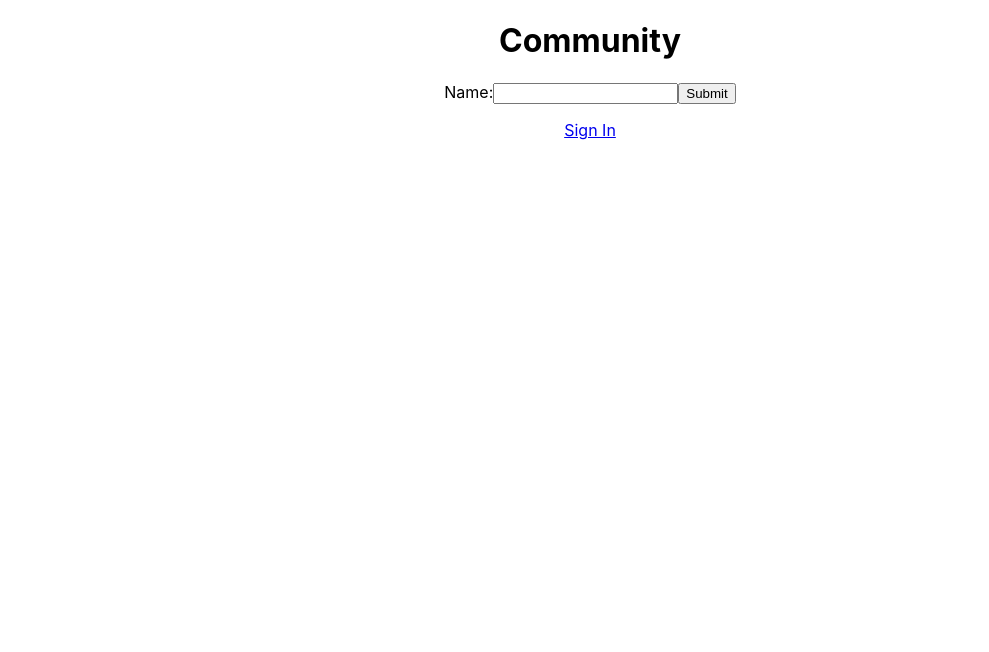
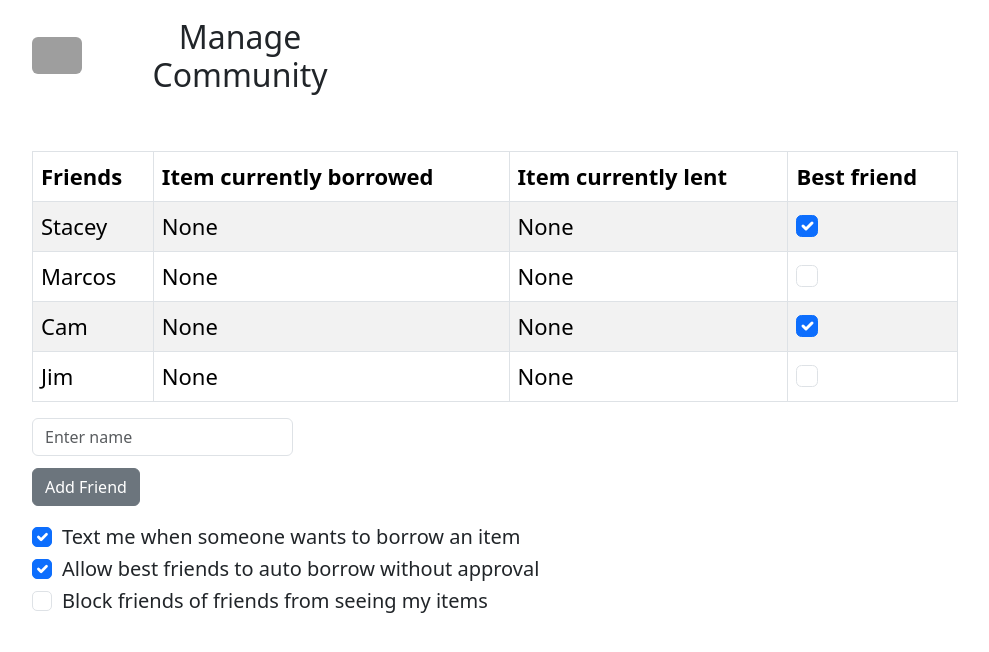
Before and after one commit to simukuka/YourShare-app, a React (Create React App) app in the folder yourshare/: page /community in a window 1280 px wide. Shown: the top 652 px of the page, without its empty margins (50-1039 px from the left). Built offline with nearby package versions, Linux system fonts and the light colour scheme; grey boxes are pictures that could not be loaded.

Commit message:
added Community page

```diff
--- a/yourshare/package.json
+++ b/yourshare/package.json
@@ -7,6 +7,7 @@
     "@testing-library/react": "^13.4.0",
     "@testing-library/user-event": "^13.5.0",
     "react": "^18.3.1",
+    "react-bootstrap": "^2.10.4",
     "react-dom": "^18.3.1",
     "react-router-dom": "^6.25.1",
     "react-scripts": "5.0.1",
--- a/yourshare/src/App.js
+++ b/yourshare/src/App.js
@@ -4,6 +4,8 @@ import { WelcomePage } from "./pages/WelcomePage";
 import { AddItemPage } from "./pages/AddItemPage";
 import { CommunityPage } from "./pages/CommunityPage";
 import { Routes, Route, Link } from 'react-router-dom';
+import 'bootstrap/dist/css/bootstrap.min.css';
+
 
 
 function App() {
--- a/yourshare/src/pages/CommunityPage.js
+++ b/yourshare/src/pages/CommunityPage.js
@@ -1,29 +1,106 @@
-import React from "react";
-// import { pages } from "../App";
-import { Link, useNavigate } from "react-router-dom";
+import React, { useState } from "react";
+import { useNavigate } from "react-router-dom";
+import Table from 'react-bootstrap/Table';
+import Button from 'react-bootstrap/Button';
+import Container from 'react-bootstrap/Container';
+import Row from 'react-bootstrap/Row';
+import Col from 'react-bootstrap/Col';
+import Form from 'react-bootstrap/Form';
+import Image from 'react-bootstrap/Image';
+import Y_s from "../images/93634.png";
 
+export const CommunityPage = (props) => {
+  const navigate = useNavigate();
+  const [friends, setFriends] = useState([
+    { name: 'Stacey', borrowed: 'None', lent: 'None', bestFriend: true },
+    { name: 'Marcos', borrowed: 'None', lent: 'None', bestFriend: false },
+    { name: 'Cam', borrowed: 'None', lent: 'None', bestFriend: true },
+    { name: 'Jim', borrowed: 'None', lent: 'None', bestFriend: false }
+  ]);
+  const [newFriend, setNewFriend] = useState({ name: '', borrowed: 'None', lent: 'None', bestFriend: false });
 
-export const WelcomePage = (props) => {
-
+  const handleAddFriend = (event) => {
+    event.preventDefault();
+    setFriends([...friends, newFriend]);
+    setNewFriend({ name: '', borrowed: 'None', lent: 'None', bestFriend: false });
   };
 
-export const CommunityPage = (props) => {
-    const navigate = useNavigate();
-  const handleSubmit = (event)=>{
-    event.preventDefault();
-    navigate("/additem")
-  }
+  const handleNewFriendChange = (event) => {
+    const { name, value, type, checked } = event.target;
+    setNewFriend((prev) => ({
+      ...prev,
+      [name]: type === 'checkbox' ? checked : value
+    }));
+  };
+
   return (
-    <div>
-      <h1>Community</h1>
-      <form onSubmit={handleSubmit}>
-        <label>
-          Name:
-          <input type="text" name="name"></input>
-        </label>
-        <button type="submit">Submit</button>
-      </form>
-      <p> <Link to="/additem">Sign In</Link></p>
-    </div>
+    <>
+      <Container style={{ fontSize: 20 }}>
+        <Row className="my-2">
+          <Col md="4" style={{ display: 'flex', alignItems: 'center' }}>
+            <Button variant="link" onClick={() => navigate(-1)} style={{ padding: 0, border: 'none', background: 'none' }}>
+              <Image src={Y_s} rounded style={{ width: "50px", height: "auto" }} />
+            </Button>
+            <h2 style={{ marginLeft: '10px', paddingTop: 10 }}>Manage Community</h2>
+          </Col>
+        </Row>
+        <Row>
+          <Col md="10" style={{ paddingTop: 40 }}>
+            <Table striped bordered hover size="lg" style={{ fontSize: '1.1em', textAlign: 'left' }}>
+              <thead>
+                <tr>
+                  <th>Friends</th>
+                  <th>Item currently borrowed</th>
+                  <th>Item currently lent</th>
+                  <th>Best friend</th>
+                </tr>
+              </thead>
+              <tbody>
+                {friends.map((friend, index) => (
+                  <tr key={index}>
+                    <td>{friend.name}</td>
+                    <td>{friend.borrowed}</td>
+                    <td>{friend.lent}</td>
+                    <td><Form.Check type="checkbox" checked={friend.bestFriend} readOnly /></td>
+                  </tr>
+                ))}
+              </tbody>
+            </Table>
+          </Col>
+        </Row>
+        <Row>
+          <Col md="12">
+            <Form onSubmit={handleAddFriend}>
+              <Row>
+                <Col md="3">
+                  <Form.Group controlId="formFriendName">
+                    <Form.Control
+                      type="text"
+                      placeholder="Enter name"
+                      name="name"
+                      value={newFriend.name}
+                      onChange={handleNewFriendChange}
+                      required
+                    />
+                  </Form.Group>
+                </Col>
+              </Row>
+              <Col md="2" className="d-flex align-items-end" style={{ paddingTop: 12 }}>
+                <Button variant="secondary" type="submit">Add Friend</Button>
+              </Col>
+            </Form>
+          </Col>
+        </Row>
+        <Row className="mt-3">
+          <Col md="12">
+            <Form style={{ textAlign: 'left' }}>
+              <Form.Check type="checkbox" label="Text me when someone wants to borrow an item" defaultChecked />
+              <Form.Check type="checkbox" label="Allow best friends to auto borrow without approval" defaultChecked />
+              <Form.Check type="checkbox" label="Block friends of friends from seeing my items" />
+            </Form>
+          </Col>
+        </Row>
+      </Container>
+    </>
   );
 };
```
